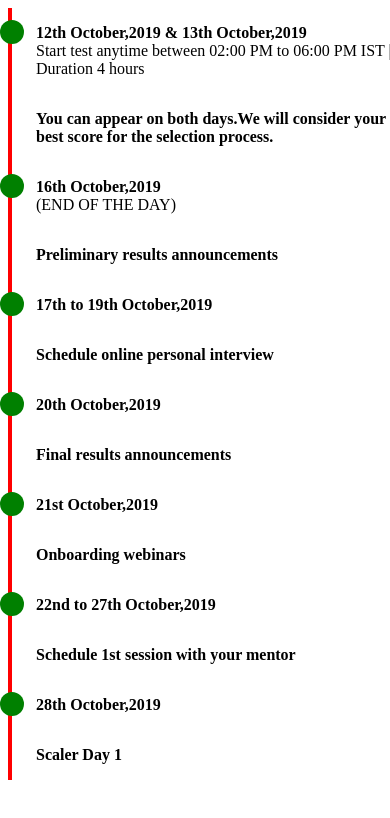
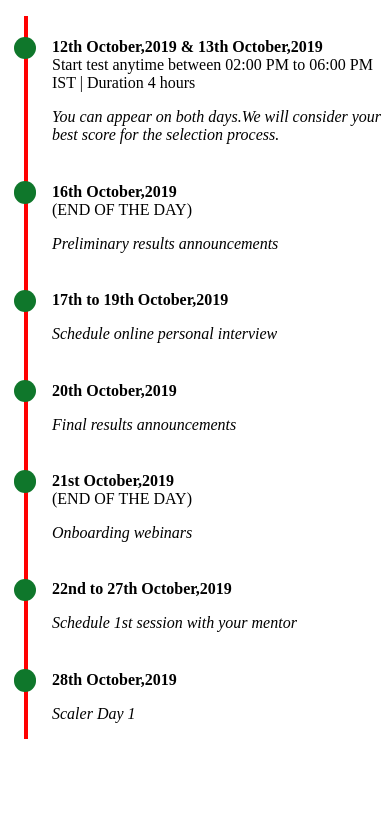
Before and after one commit to sparshkr-24/timeline-assignment1, a plain HTML site: page index.html in a window 390 px wide. Shown: the top 818 px of the page. Drawn offline with Linux system fonts and the light colour scheme.

Commit message:
improved responsiveness of green dots

```diff
--- a/index.css
+++ b/index.css
@@ -1,48 +1,68 @@
-p {
-    font-weight: bold;
+.timeline {
+  margin: 1rem;
 }
 
 .event {
     display: flex;
     flex-direction: row;
 }
-.event__timestamp {
+.event__heading {
     width: 100%;
     padding-left: 1.5rem;
     padding-right: 0.5rem;
-    border-right-style: solid;
+    border-right: 0.25rem solid red;
     border-color: red;
 }
-.event__description {
+.event__details {
     display: flex;
     flex-direction: row;
     width: 100%;
     padding-left: 1.5rem;
+    font-style: italic;
 }
-/* circle */
-.event__timestamp:before {
-    content: "";
-    height: 1.5rem;
-    width: 1.5rem;
-    position: absolute;
-    border-radius: 50%;
-    background-color: green;
-    left: 49.15%;
-    transform: translate(0%, 50%);
+.event__heading--bold {
+  font-weight: bold;
+}
+
+/* green dot */
+.event__dot {
+  height: 1.4rem;
+  width: 3rem;
+  border-radius: 50%;
+  background-color: rgb(15, 119, 43);
+  position: relative;
+  left: -0.8rem;
+  top: 1rem;
+}
+
+.event__dot--mobile {
+  height: 1.4rem;
+  width: 1.4rem;
+  border-radius: 50%;
+  background-color: rgb(15, 119, 43);
+  position: relative;
+  left: -0.9rem;
+  top: 1.3rem;
+  display: none;
 }
 
 /* media query */
-@media only screen and (max-width: 700px) {
+@media only screen and (max-width: 768px) {
     .event {
         flex-direction: column;
         border-left: 0.3rem solid red;
     }
 
-    .event__timestamp {
+    .event__heading {
         border-right-style: none;
     }
-    /*   circle   */
-    .event__timestamp:before {
-        left: 0%;
+
+    .event__dot {
+      height: 1.5rem;
+      width: 1.5rem;
+      display: none;
+    }
+    .event__dot--mobile {
+      display: block;
     }
 }
--- a/index.html
+++ b/index.html
@@ -7,73 +7,105 @@
         <link rel="stylesheet" href="./index.css" />
     </head>
     <body>
+        <div class="timeline">
             <div class="event">
-            <div class="event__timestamp">
+                <div class="event__dot--mobile"></div>
+                <div class="event__heading">
+                    <div>
+                        <span class="event__heading--bold">
+                            12th October,2019 & 13th October,2019
+                        </span>
+                        <br />
+                        <span>
+                            Start test anytime between 02:00 PM to 06:00 PM IST
+                            | Duration 4 hours
+                        </span>
+                    </div>
+                </div>
+                <div class="event__dot"></div>
+                <div class="event__details">
                     <p>
-                    12th October,2019 & 13th October,2019 <br />
-                    <span style="font-weight: normal"
-                        >Start test anytime between 02:00 PM to 06:00 PM IST |
-                        Duration 4 hours</span
-                    >
-                </p>
-            </div>
-            <div class="event__description">
-                <p>
-                    You can appear on both days.We will consider your best score
-                    for the selection process.
+                        You can appear on both days.We will consider your best
+                        score for the selection process.
                     </p>
                 </div>
             </div>
             <div class="event">
-            <div class="event__timestamp">
-                <p>
-                    16th October,2019 <br />
-                    <span style="font-weight: normal">(END OF THE DAY)</span>
-                </p>
+                <div class="event__dot--mobile"></div>
+                <div class="event__heading">
+                    <div>
+                        <span class="event__heading--bold">
+                            16th October,2019
+                        </span>
+                        <br />
+                        <span> (END OF THE DAY) </span>
                     </div>
-            <div class="event__description">
+                </div>
+                <div class="event__dot"></div>
+                <div class="event__details">
                     <p>Preliminary results announcements</p>
                 </div>
             </div>
 
             <div class="event">
-            <div class="event__timestamp">
-                <p>17th to 19th October,2019</p>
+                <div class="event__dot--mobile"></div>
+                <div class="event__heading">
+                    <div class="event__heading--bold">
+                        17th to 19th October,2019
                     </div>
-            <div class="event__description">
+                </div>
+                <div class="event__dot"></div>
+                <div class="event__details">
                     <p>Schedule online personal interview</p>
                 </div>
             </div>
             <div class="event">
-            <div class="event__timestamp">
-                <p>20th October,2019</p>
+                <div class="event__dot--mobile"></div>
+                <div class="event__heading">
+                    <div class="event__heading--bold">20th October,2019</div>
                 </div>
-            <div class="event__description">
+                <div class="event__dot"></div>
+                <div class="event__details">
                     <p>Final results announcements</p>
                 </div>
             </div>
             <div class="event">
-            <div class="event__timestamp">
-                <p>21st October,2019</p>
+                <div class="event__dot--mobile"></div>
+                <div class="event__heading">
+                    <div>
+                        <span class="event__heading--bold"
+                            >21st October,2019</span
+                        >
+                        <br />
+                        <span>(END OF THE DAY)</span>
                     </div>
-            <div class="event__description">
+                </div>
+                <div class="event__dot"></div>
+                <div class="event__details">
                     <p>Onboarding webinars</p>
                 </div>
             </div>
             <div class="event">
-            <div class="event__timestamp">
-                <p>22nd to 27th October,2019</p>
+                <div class="event__dot--mobile"></div>
+                <div class="event__heading">
+                    <div class="event__heading--bold">
+                        22nd to 27th October,2019
                     </div>
-            <div class="event__description">
+                </div>
+                <div class="event__dot"></div>
+                <div class="event__details">
                     <p>Schedule 1st session with your mentor</p>
                 </div>
             </div>
             <div class="event">
-            <div class="event__timestamp">
-                <p>28th October,2019</p>
+                <div class="event__dot--mobile"></div>
+                <div class="event__heading">
+                    <div class="event__heading--bold">28th October,2019</div>
                 </div>
-            <div class="event__description">
+                <div class="event__dot"></div>
+                <div class="event__details">
                     <p>Scaler Day 1</p>
+                </div>
             </div>
         </div>
     </body>
```
Lines whose indentation alone changed are shown as unchanged.
